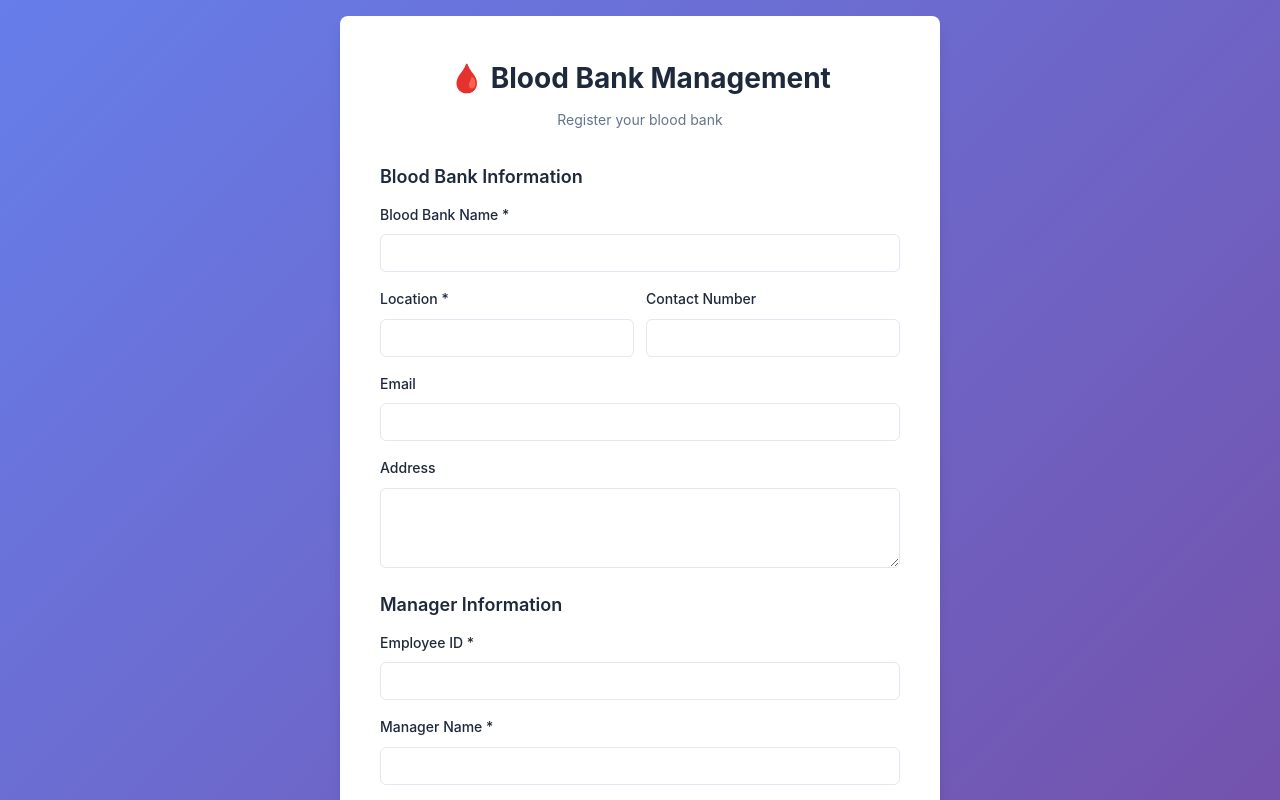
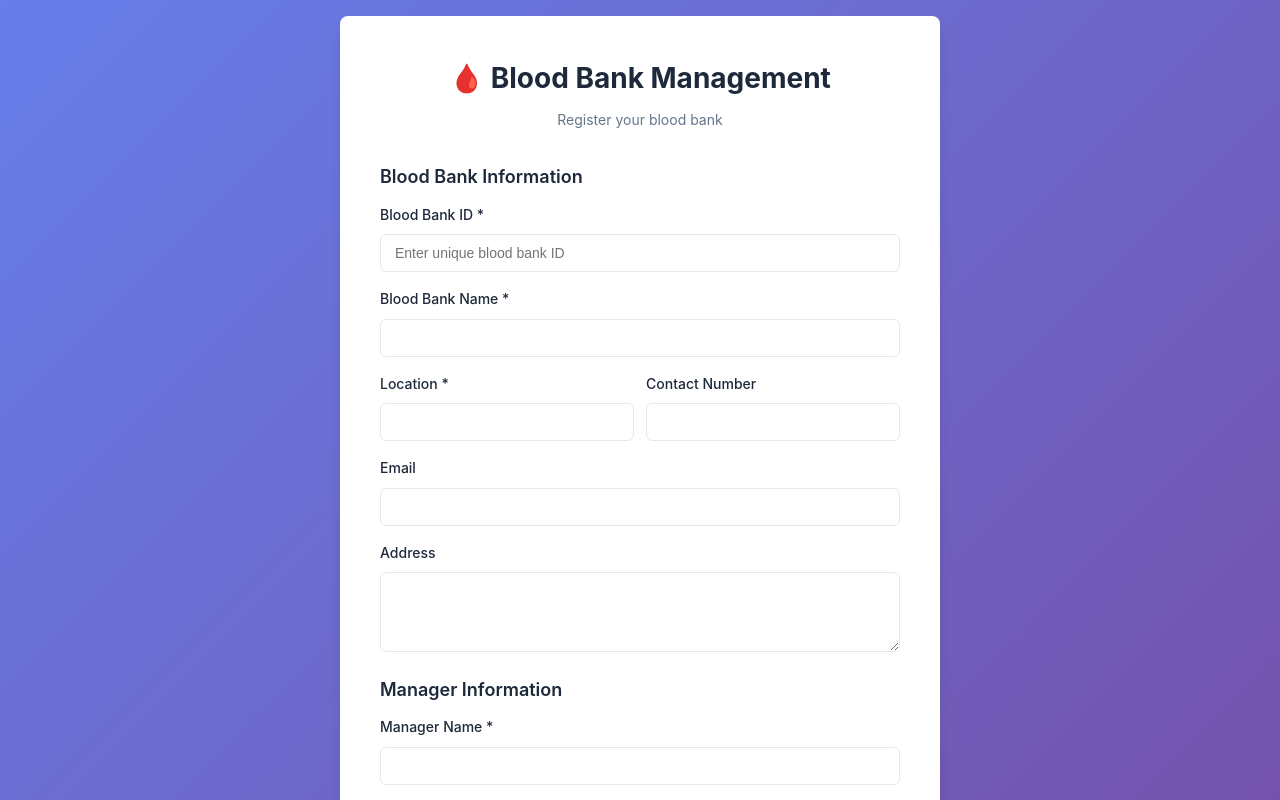
Before and after one commit to Lenishaa/BloodBankManagementSystem, a React (Vite) app in the folder frontend/: page /register in a window 1280 px wide. Shown: the top 800 px of the page. Built offline with nearby package versions, Linux system fonts and the light colour scheme; no server answers.

Commit message:
Updated project

```diff
--- a/frontend/src/context/AuthContext.jsx
+++ b/frontend/src/context/AuthContext.jsx
@@ -37,10 +37,10 @@ export const AuthProvider = ({ children }) => {
     }
   };
 
-  const login = async (employeeId, password) => {
+  const login = async (bloodBankId, password) => {
     try {
       const response = await axios.post('/api/auth/login', {
-        employeeId,
+        bloodBankId,
         password
       });
 
--- a/frontend/src/pages/Login.jsx
+++ b/frontend/src/pages/Login.jsx
@@ -4,7 +4,7 @@ import { useAuth } from '../context/AuthContext';
 
 function Login() {
   const [formData, setFormData] = useState({
-    employeeId: '',
+    bloodBankId: '',
     password: ''
   });
   const [error, setError] = useState('');
@@ -24,7 +24,7 @@ function Login() {
     setLoading(true);
     setError('');
 
-    const result = await login(formData.employeeId, formData.password);
+    const result = await login(formData.bloodBankId, formData.password);
 
     if (!result.success) {
       setError(result.message);
@@ -44,14 +44,14 @@ function Login() {
 
         <form onSubmit={handleSubmit}>
           <div className="form-group">
-            <label className="form-label">Employee ID</label>
+            <label className="form-label">Blood Bank ID</label>
             <input
               type="text"
-              name="employeeId"
+              name="bloodBankId"
               className="form-control"
-              value={formData.employeeId}
+              value={formData.bloodBankId}
               onChange={handleChange}
-              placeholder="Enter your employee ID"
+              placeholder="Enter your blood bank ID"
               required
             />
           </div>
--- a/frontend/src/pages/Register.jsx
+++ b/frontend/src/pages/Register.jsx
@@ -5,13 +5,13 @@ import { useAuth } from '../context/AuthContext';
 function Register() {
   const [formData, setFormData] = useState({
     // Blood Bank details
+    bloodBankId: '',
     bloodBankName: '',
     location: '',
     address: '',
     contactNumber: '',
     email: '',
     // Manager details
-    employeeId: '',
     password: '',
     confirmPassword: '',
     managerName: '',
@@ -61,6 +61,19 @@ function Register() {
 
         <form onSubmit={handleSubmit}>
           <h3 className="text-lg font-semibold mb-3">Blood Bank Information</h3>
+
+          <div className="form-group">
+            <label className="form-label">Blood Bank ID *</label>
+            <input
+              type="text"
+              name="bloodBankId"
+              className="form-control"
+              value={formData.bloodBankId}
+              onChange={handleChange}
+              placeholder="Enter unique blood bank ID"
+              required
+            />
+          </div>
 
           <div className="form-group">
             <label className="form-label">Blood Bank Name *</label>
@@ -122,18 +135,6 @@ function Register() {
           </div>
 
           <h3 className="text-lg font-semibold mb-3 mt-4">Manager Information</h3>
-
-          <div className="form-group">
-            <label className="form-label">Employee ID *</label>
-            <input
-              type="text"
-              name="employeeId"
-              className="form-control"
-              value={formData.employeeId}
-              onChange={handleChange}
-              required
-            />
-          </div>
 
           <div className="form-group">
             <label className="form-label">Manager Name *</label>
```
Also changed, not shown: 2 other files (tests, documents, lock files or other folders).
